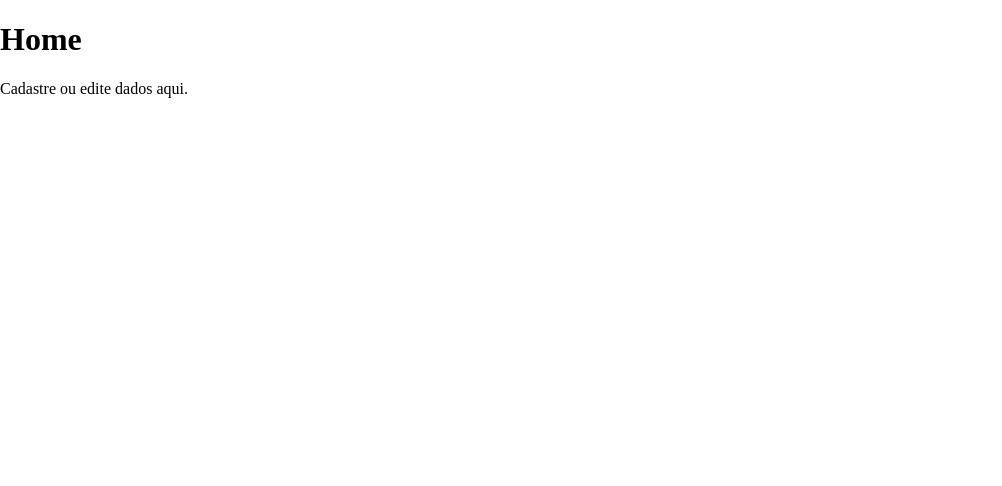
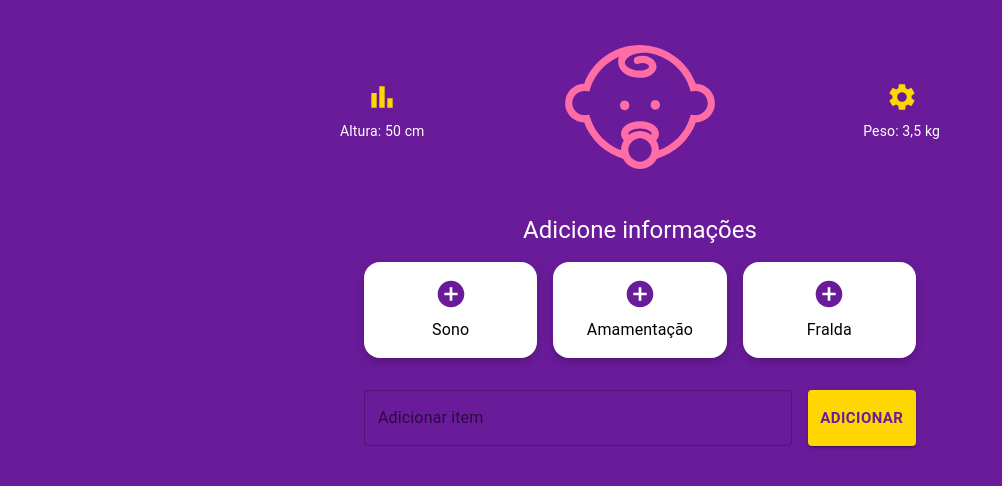
Before and after one commit to caiqueSanderson/baby-app-react-web, a React (Vite) app: page / in a window 1280 px wide. Shown: the top 486 px of the page, without its empty margins (0-1002 px from the left). Built offline with nearby package versions, Linux system fonts and the light colour scheme.

Commit message:
wip: Screen Home, ajustes visuais, esqueleto do código sem gestos e funcionalidades

```diff
--- /dev/null
+++ b/src/services/auth.js
@@ -0,0 +1,32 @@
+function getStoredDataLocalStorage() {
+    const storedEmail = localStorage.getItem("@email");
+    const storedPassword = localStorage.getItem("@password");
+
+    return { storedEmail, storedPassword }
+}
+
+function checkConsistencyRegistrationData(email, password, repeatPassword, setError, setSuccess) {
+    const { storedEmail } = getStoredDataLocalStorage();
+
+    if (password !== repeatPassword) {
+        setError("As senhas diferem!");
+        setSuccess(false);
+        return false;
+    }
+
+    if (email === storedEmail) {
+        setError("E-mail já registrado");
+        setSuccess(false);
+        return false;
+    }
+
+    setError("");
+    setSuccess(true);
+    return true;
+}
+
+function saveUserData(email, password) {
+    localStorage.setItem("@email", email);
+    localStorage.setItem("@password", password);
+}
+export { getStoredDataLocalStorage, checkConsistencyRegistrationData, saveUserData }
--- a/src/views/Auth/SignIn.jsx
+++ b/src/views/Auth/SignIn.jsx
@@ -1,8 +1,34 @@
-import React from "react";
-import { Box, Button, Grid, TextField, Typography, Container } from "../../components";
+import React, { useState } from "react";
+import { Box, Button, Grid, TextField, Typography, Container, Alert } from "../../components";
+import { useNavigate } from "react-router-dom";
+
+import { getStoredDataLocalStorage } from '../../services/auth'
 import "../styles/auth.scss";
 
-export default function SignIn(){
+export default function SignIn() {
+  const [email, setEmail] = useState("");
+  const [password, setPassword] = useState("");
+
+  const [error, setError] = useState("");
+  const [success, setSuccess] = useState(false);
+
+  const navigate = useNavigate();
+
+  function verificationEmailAndPasswordMatch(e) {
+    e.preventDefault();
+
+    const { storedEmail, storedPassword } = getStoredDataLocalStorage();
+
+    if (email === storedEmail && password === storedPassword) {
+      setError("");
+      setSuccess(true);
+      navigate("/")
+    } else {
+      setSuccess(false);
+      setError("E-mail ou senha incorretos.");
+    }
+  }
+
   return (
     <Box className="auth-container">
       <Container className="auth-box">
@@ -21,6 +47,8 @@ export default function SignIn(){
             variant="outlined"
             margin="normal"
             required
+            value={email}
+            onChange={(e) => setEmail(e.target.value)}
           />
           <TextField
             fullWidth
@@ -29,9 +57,23 @@ export default function SignIn(){
             variant="outlined"
             margin="normal"
             required
+            value={password}
+            onChange={(e) => setPassword(e.target.value)}
           />
 
-          <Button className="auth-button" fullWidth variant="contained">
+          {error && (
+            <Typography color="error" variant="body2" align="center" margin="normal">
+              {error}
+            </Typography>
+          )}
+
+          {success && (
+            <Alert severity="success" style={{ margin: '10px 0' }}>
+              Login bem-sucedido!
+            </Alert>
+          )}
+
+          <Button className="auth-button" fullWidth variant="contained" onClick={verificationEmailAndPasswordMatch}>
             Entrar
           </Button>
 
--- a/src/views/Auth/SignUp.jsx
+++ b/src/views/Auth/SignUp.jsx
@@ -1,8 +1,31 @@
-import React from "react";
-import { Box, Button, Grid, TextField, Typography, Container } from "../../components";
+import React, { useState, useEffect } from "react";
+import { Box, Button, Grid, TextField, Typography, Container, Alert } from "../../components";
+
+import { checkConsistencyRegistrationData, saveUserData } from "../../services/auth";
 import "../styles/auth.scss";
 
-export default function SignUp(){
+export default function SignUp() {
+  const [name, setName] = useState("");
+  const [email, setEmail] = useState("");
+  const [password, setPassword] = useState("");
+  const [repeatPassword, setRepeatPassword] = useState("");
+
+  const [storedEmail, setStoredEmail] = useState("");
+  const [storedPassword, setStoredPassword] = useState("");
+
+  const [error, setError] = useState("");
+  const [success, setSuccess] = useState(false);
+
+  function provideVerificationData(e) {
+    e.preventDefault();
+
+    const isValid = checkConsistencyRegistrationData(email, password, repeatPassword, setError, setSuccess);
+
+    if (isValid) {
+      saveUserData(email, password);
+    }
+  }
+
   return (
     <Box className="auth-container">
       <Container className="auth-box">
@@ -21,6 +44,8 @@ export default function SignUp(){
             variant="outlined"
             margin="normal"
             required
+            value={name}
+            onChange={(e) => setName(e.target.value)}
           />
           <TextField
             fullWidth
@@ -29,6 +54,8 @@ export default function SignUp(){
             variant="outlined"
             margin="normal"
             required
+            value={email}
+            onChange={(e) => setEmail(e.target.value)}
           />
           <TextField
             fullWidth
@@ -37,6 +64,8 @@ export default function SignUp(){
             variant="outlined"
             margin="normal"
             required
+            value={password}
+            onChange={(e) => setPassword(e.target.value)}
           />
           <TextField
             fullWidth
@@ -45,9 +74,23 @@ export default function SignUp(){
             variant="outlined"
             margin="normal"
             required
+            value={repeatPassword}
+            onChange={(e) => setRepeatPassword(e.target.value)}
           />
 
-          <Button className="auth-button" fullWidth variant="contained">
+          {error && (
+            <Alert severity="error" variant="outlined">
+              {error}
+            </Alert>
+          )}
+
+          {success && (
+            <Alert severity="sucess" variant="outlined">
+              Cadastro realizado com sucesso!
+            </Alert>
+          )}
+
+          <Button className="auth-button" fullWidth variant="contained" onClick={provideVerificationData}>
             Cadastrar
           </Button>
 
--- a/src/views/Home/index.jsx
+++ b/src/views/Home/index.jsx
@@ -1,10 +1,101 @@
-import React from "react";
+import React, { useState } from "react";
+import { Box, Container, Typography, Grid, TextField, Button, IconButton, Avatar } from "../../components";
+import { Settings, BarChart, AddCircle } from "@mui/icons-material";
+import "../styles/homeScreen.scss";
 
 export default function Home() {
+  const [items, setItems] = useState([]);
+  const [newItem, setNewItem] = useState("");
+
+  function handleAddItem() {
+    if (newItem.trim()) {
+      setItems([...items, newItem]);
+      setNewItem("");
+    }
+  }
+
   return (
-    <div>
-      <h1>Home</h1>
-      <p>Cadastre ou edite dados aqui.</p>
-    </div>
+    <Box className="home-container">
+      <Container className="home-header">
+
+        <Avatar
+          src="/baby.svg"
+          alt="Bebê"
+          className="baby-image"
+          sx={{
+            "& .MuiAvatar-img": {
+              filter: "brightness(0) saturate(100%) invert(50%) sepia(90%) saturate(400%) hue-rotate(290deg)",
+            },
+          }}
+        />
+
+        <Box className="header-info right">
+          <IconButton>
+            <Settings />
+          </IconButton>
+          <Typography variant="body2">Peso: 3,5 kg</Typography>
+        </Box>
+
+        <Box className="header-info left">
+          <IconButton>
+            <BarChart />
+          </IconButton>
+          <Typography variant="body2">Altura: 50 cm</Typography>
+        </Box>
+      </Container>
+
+      <Container className="home-cards">
+        <Typography variant="h5" className="cards-title">
+          Adicione informações
+        </Typography>
+        <Grid container spacing={2}>
+          <Grid item xs={4}>
+            <Box className="card">
+              <AddCircle className="card-icon" />
+              <Typography variant="body1">Sono</Typography>
+            </Box>
+          </Grid>
+          <Grid item xs={4}>
+            <Box className="card">
+              <AddCircle className="card-icon" />
+              <Typography variant="body1">Amamentação</Typography>
+            </Box>
+          </Grid>
+          <Grid item xs={4}>
+            <Box className="card">
+              <AddCircle className="card-icon" />
+              <Typography variant="body1">Fralda</Typography>
+            </Box>
+          </Grid>
+        </Grid>
+      </Container>
+
+      <Container className="home-todo">
+        <Box className="todo-form">
+          <TextField
+            fullWidth
+            label="Adicionar item"
+            variant="outlined"
+            value={newItem}
+            onChange={(e) => setNewItem(e.target.value)}
+          />
+          <Button
+            variant="contained"
+            className="todo-button"
+            onClick={handleAddItem}
+          >
+            Adicionar
+          </Button>
+        </Box>
+
+        <Box className="todo-list">
+          {items.map((item, index) => (
+            <Typography key={index} className="todo-item">
+              {item}
+            </Typography>
+          ))}
+        </Box>
+      </Container>
+    </Box>
   );
-};
+}
--- a/src/views/Home/styles.scss
+++ /dev/null
@@ -1,93 +0,0 @@
-$primary-color: #6a1b9a;
-$white-color: #ffffff;
-$dark-text: #333333;
-
-body {
-  font-family: 'Lato', sans-serif;
-  background-color: $white-color;
-}
-
-.header-section {
-  height: 25vh;
-  background-color: $primary-color;
-  padding: 1em;
-  display: flex;
-  align-items: flex-end;
-}
-
-.header-content {
-  margin-top: 1em;
-  display: flex;
-  justify-content: space-between;
-}
-
-.box-item {
-  display: flex;
-  flex-direction: column;
-  align-items: center;
-  justify-content: center;
-  .icon-button {
-    border: 2px solid $primary-color;
-    .icon {
-      color: $primary-color;
-      font-size: 1.5em;
-    }
-  }
-}
-
-.text-box {
-  margin-top: 0.5em;
-  text-align: center;
-}
-
-.value-text {
-  font-size: 0.8em;
-  font-weight: 600;
-  color: $dark-text;
-}
-
-.label-text {
-  font-size: 0.8em;
-  font-weight: 400;
-  color: $dark-text;
-}
-
-.avatar {
-  width: 90px;
-  height: 90px;
-  border: 3px solid $primary-color;
-}
-
-.action-section {
-  background-color: $primary-color;
-  height: 75vh;
-  padding: 2em;
-  margin-top: -50px;
-}
-
-.custom-list {
-  overflow: auto;
-  max-height: 56.5vh;
-  margin-top: 1em;
-}
-
-.card-item {
-  background-color: $white-color;
-  padding: 1em;
-  border-radius: 8px;
-  box-shadow: 0 4px 6px rgba(0, 0, 0, 0.1);
-  transition: transform 0.3s ease;
-  &:hover {
-    transform: scale(1.05);
-  }
-}
-
-.card-item .card-title {
-  font-size: 1.2em;
-  color: $primary-color;
-}
-
-.card-item .card-icon {
-  font-size: 2em;
-  color: $primary-color;
-}
--- /dev/null
+++ b/src/views/styles/homeScreen.scss
@@ -0,0 +1,113 @@
+.home-container {
+  min-height: 100vh;
+  background-color: #6a1b9a;
+  padding: 2rem;
+  display: flex;
+  flex-direction: column;
+  align-items: center;
+
+  .home-header {
+    display: flex;
+    justify-content: space-between;
+    align-items: center;
+    width: 100%;
+    max-width: 600px;
+    position: relative;
+
+    .baby-image {
+      width: 150px;
+      height: 150px;
+      border-radius: 50%;
+      object-fit: cover;
+      margin: 0 auto;
+      color: #fff;
+    }
+
+    .header-info {
+      position: absolute;
+      color: #fff;
+
+      &.right {
+        top: 50%;
+        right: 0;
+        transform: translateY(-50%);
+        text-align: center;
+      }
+
+      &.left {
+        top: 50%;
+        left: 0;
+        transform: translateY(-50%);
+        text-align: center;
+      }
+
+      svg {
+        font-size: 2rem;
+        color: #ffd700; // Cor dourada para ícones
+      }
+    }
+  }
+
+  .home-cards {
+    margin-top: 2rem;
+    width: 100%;
+    max-width: 600px;
+
+    .cards-title {
+      color: #fff;
+      margin-bottom: 1rem;
+      text-align: center;
+    }
+
+    .card {
+      background-color: #fff;
+      border-radius: 1rem;
+      padding: 1rem;
+      text-align: center;
+      display: flex;
+      flex-direction: column;
+      align-items: center;
+      box-shadow: 0px 4px 10px rgba(0, 0, 0, 0.2);
+
+      .card-icon {
+        font-size: 2rem;
+        color: #6a1b9a;
+        margin-bottom: 0.5rem;
+      }
+    }
+  }
+
+  .home-todo {
+    margin-top: 2rem;
+    width: 100%;
+    max-width: 600px;
+
+    .todo-form {
+      display: flex;
+      gap: 1rem;
+
+      .todo-button {
+        background-color: #ffd700; // Cor dourada
+        color: #6a1b9a;
+        font-weight: bold;
+
+        &:hover {
+          background-color: #ffc107;
+        }
+      }
+    }
+
+    .todo-list {
+      margin-top: 1rem;
+
+      .todo-item {
+        background-color: #fff;
+        color: #6a1b9a;
+        padding: 0.5rem 1rem;
+        border-radius: 0.5rem;
+        margin-bottom: 0.5rem;
+        box-shadow: 0px 4px 10px rgba(0, 0, 0, 0.2);
+      }
+    }
+  }
+}
```
